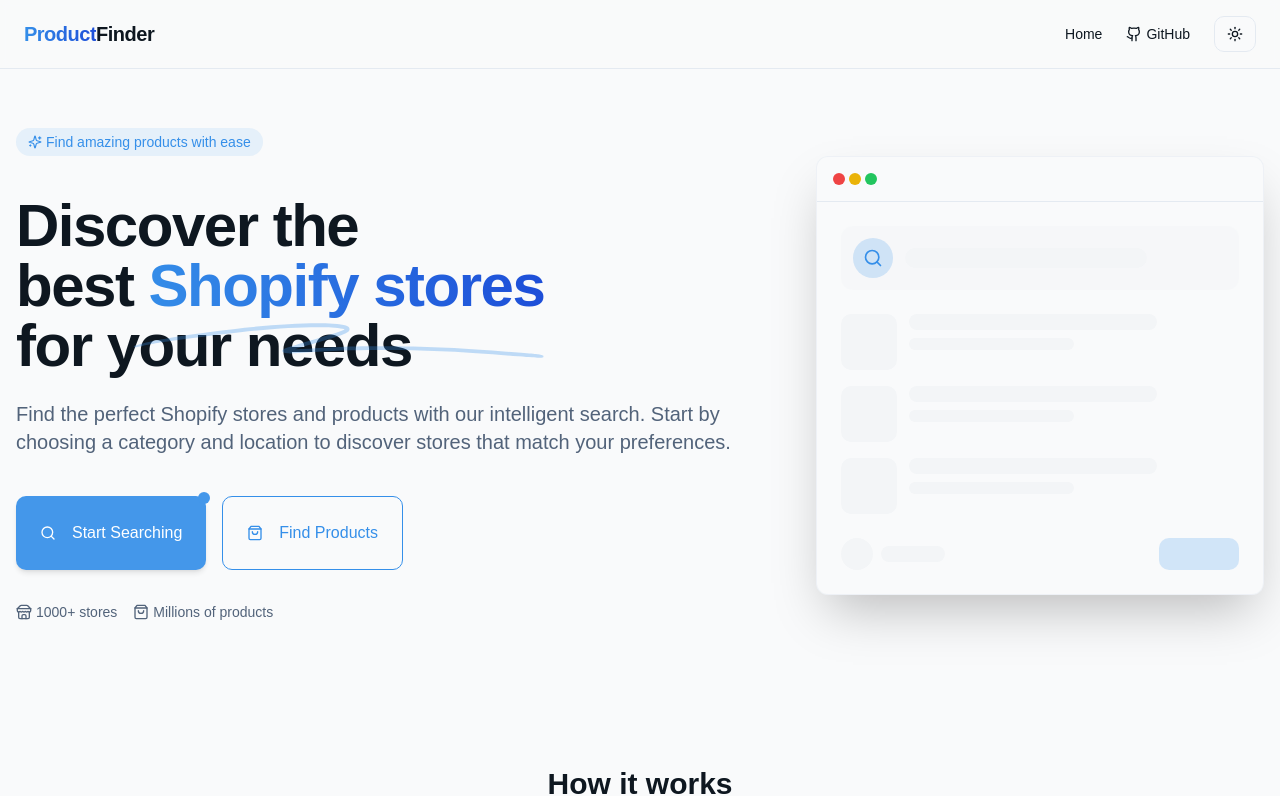
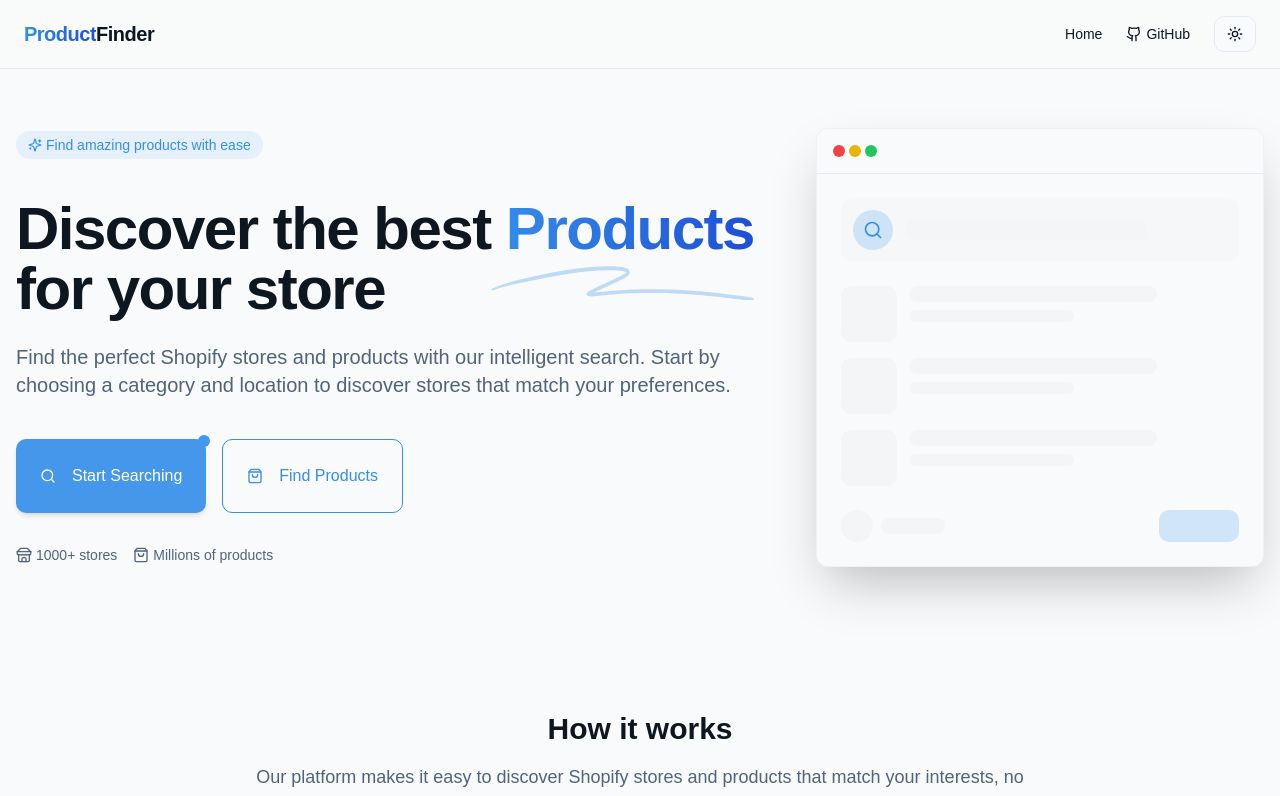
Before and after one commit to Majboor/toy-hunter-quest, a React (Vite) app: page / in a window 1280 px wide. Shown: the top 796 px of the page. Built offline with nearby package versions, Linux system fonts and the light colour scheme; a web font is replaced by a local one.

Commit message:
Refactor hero section text
Change hero section text to focus on product discovery.

```diff
--- a/src/components/HeroSection.tsx
+++ b/src/components/HeroSection.tsx
@@ -40,7 +40,7 @@ const HeroSection: React.FC<HeroSectionProps> = ({ onSearch }) => {
               Discover the best
               <span className="relative whitespace-nowrap">
                 <span className="relative bg-clip-text text-transparent bg-gradient-to-r from-primary to-blue-700">
-                  {" "}Shopify stores{" "}
+                  {" "}Products{" "}
                 </span>
                 <svg
                   aria-hidden="true"
@@ -52,7 +52,7 @@ const HeroSection: React.FC<HeroSectionProps> = ({ onSearch }) => {
                 </svg>
               </span>
               <br />
-              for your needs
+              for your store
             </h1>
 
             <p className="text-lg md:text-xl text-muted-foreground max-w-3xl">
```
